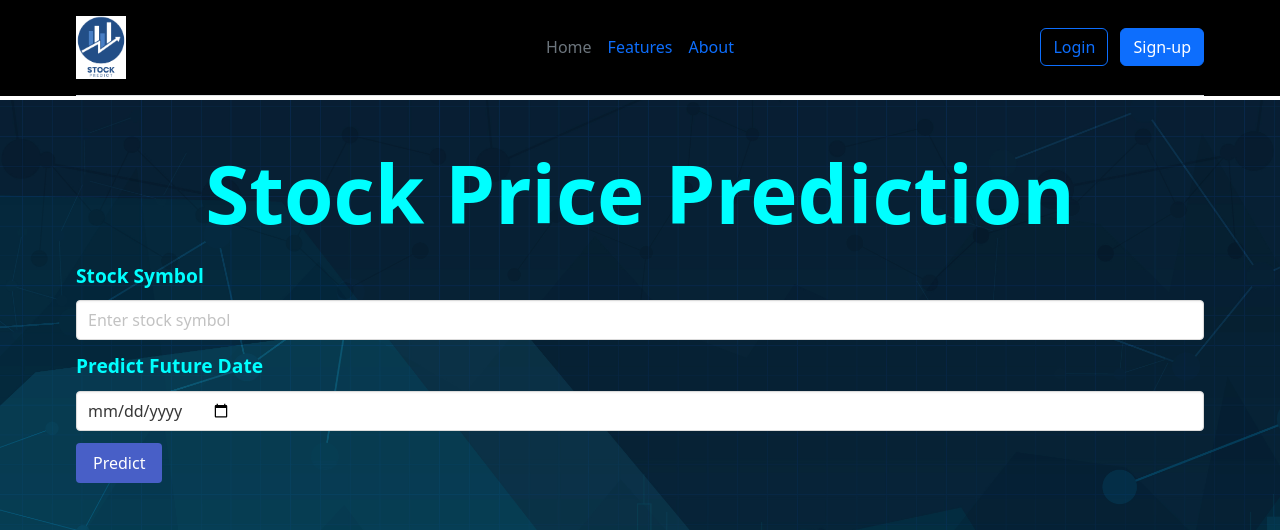
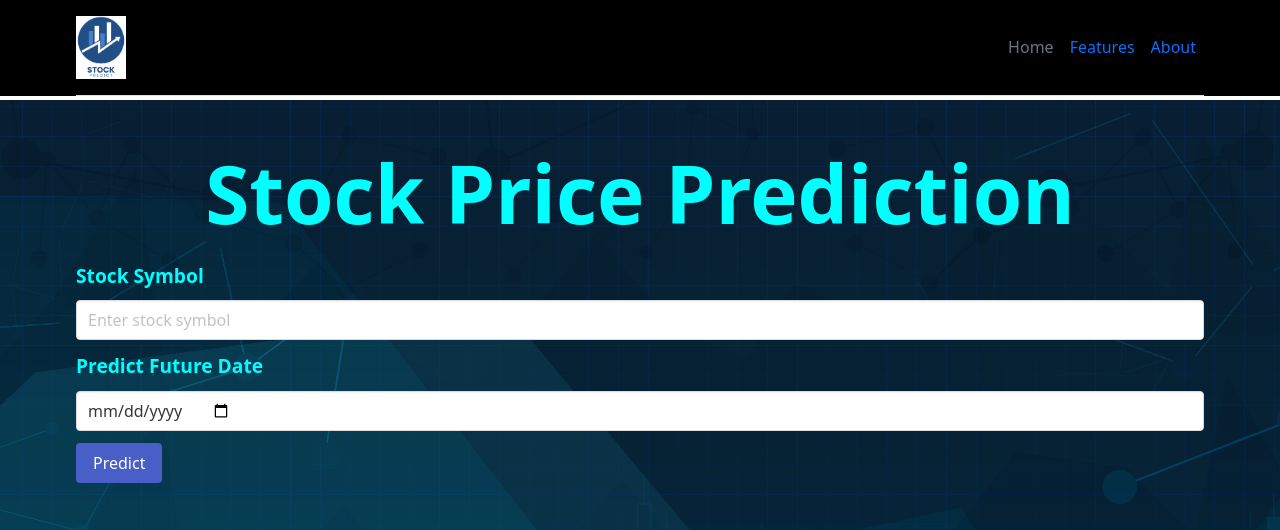
Before and after one commit to GourabGorai/online_Stock, a Flask app: page / in a window 1280 px wide. Shown: the top 530 px of the page. Run offline with Flask 3, Linux system fonts and the light colour scheme; the visitor is signed in with stand-in values (Sample User, id 1); some libraries are stand-ins or nearby versions.

Commit message:
Update index.html

```diff
--- a/templates/index.html
+++ b/templates/index.html
@@ -43,11 +43,6 @@
                 <li><a href="static/index.html" class="nav-link px-2">Features</a></li>
                 <li><a href="static/index.html" class="nav-link px-2">About</a></li>
               </ul>
-
-              <div class="col-md-3 text-end">
-                <button type="button" class="btn btn-outline-primary me-2">Login</button>
-                <button type="button" class="btn btn-primary">Sign-up</button>
-              </div>
             </header>
           </div>
     </nav>
```
